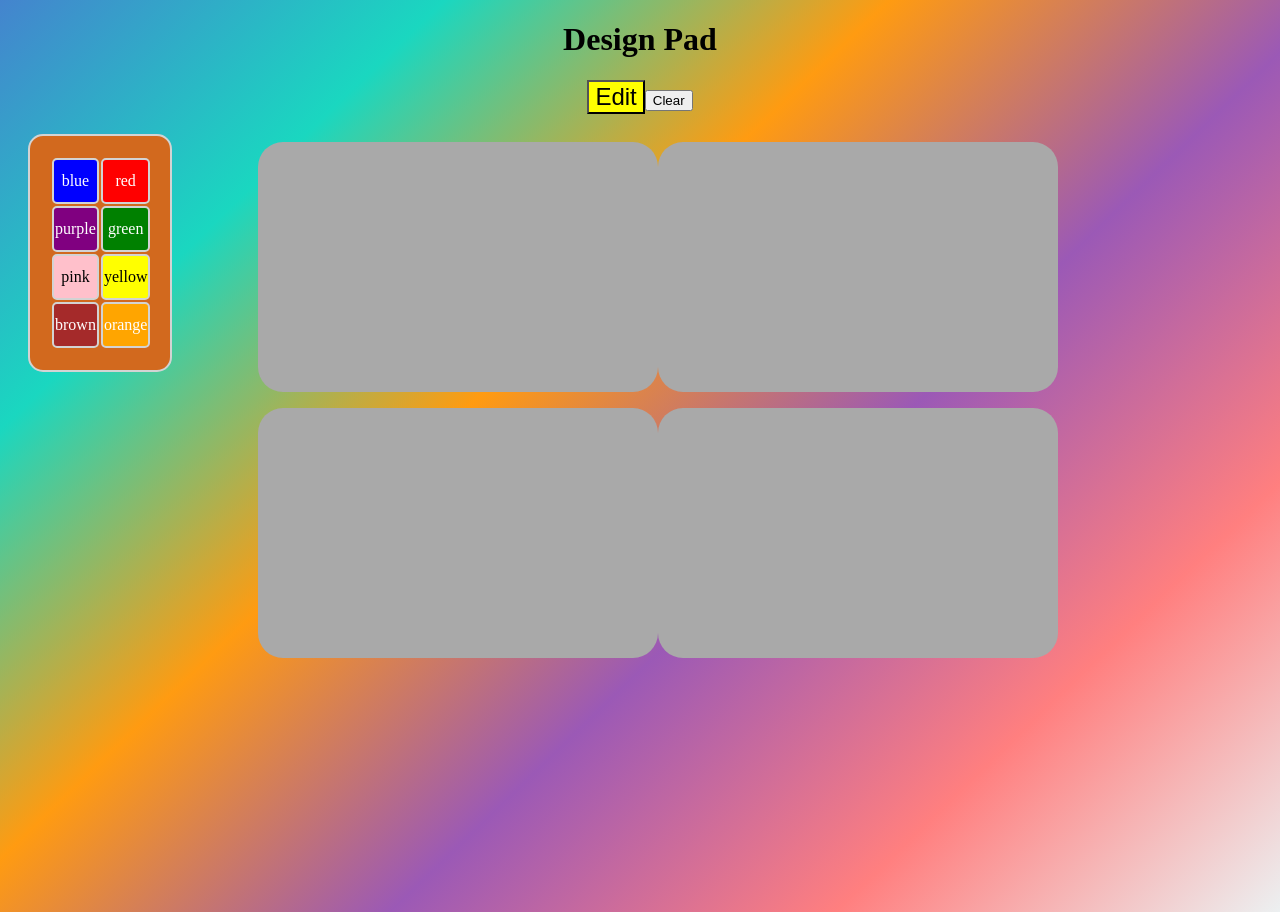
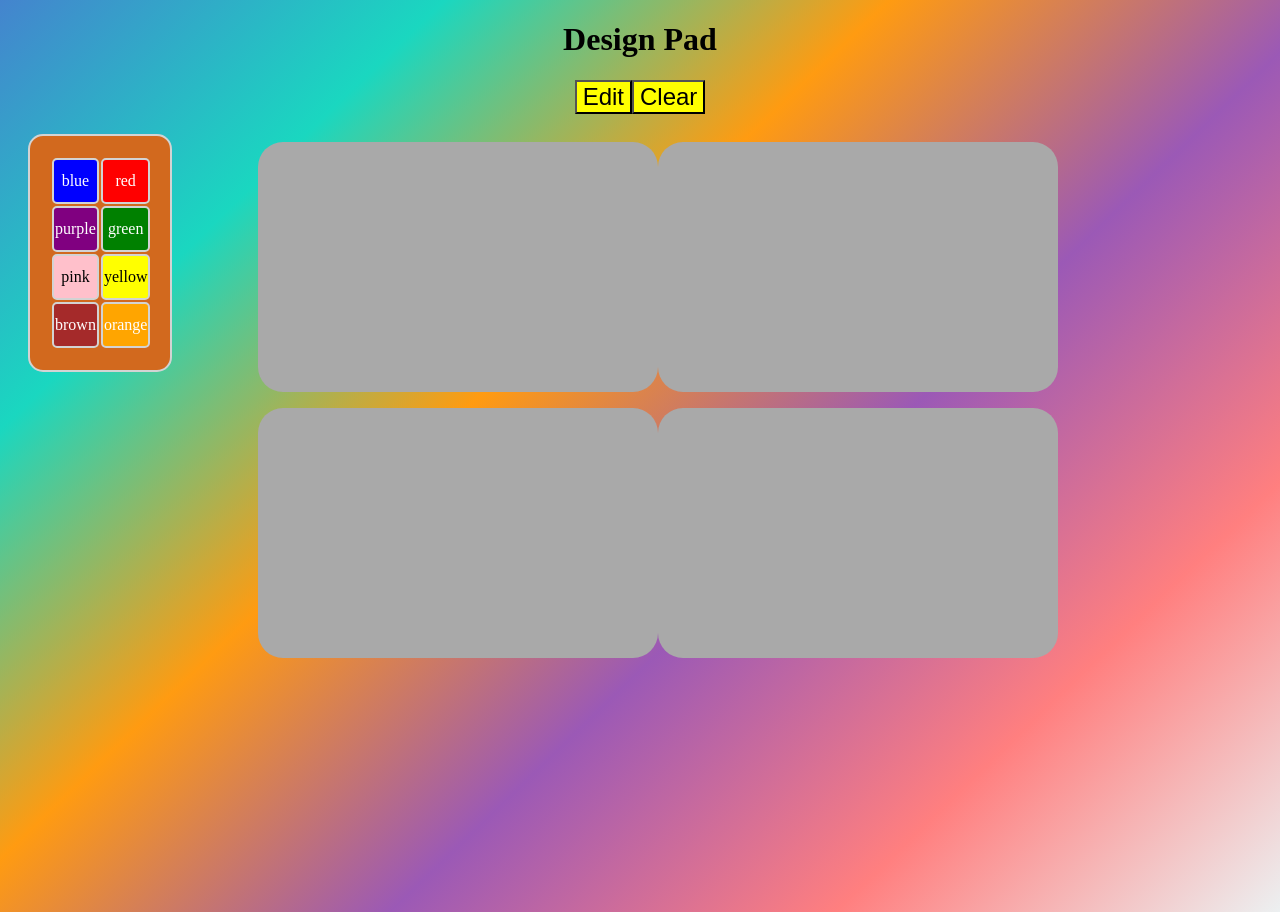
Before and after one commit to 464squad/design-pad, a React (Create React App) app: page / in a window 1280 px wide. Built offline with nearby package versions, Linux system fonts and the light colour scheme.

Commit message:
changes to clear button

```diff
--- a/src/components/DesignContainer.js
+++ b/src/components/DesignContainer.js
@@ -25,7 +25,7 @@ class DesignContainer extends React.Component {
           <button className={btnClass} onClick={this.updateEditState}>
             Edit
           </button>
-          <button onClick={{ backgroundColor: this.clearState }}> Clear </button>
+          <button class="btnClear" onClick={{ backgroundColor: this.clearState }}> Clear </button>
         </div>
 
         <PadInput editing={editing} />
--- a/src/css/DesignContainer.css
+++ b/src/css/DesignContainer.css
@@ -13,3 +13,9 @@
     color: white;
     font-size: x-large;
   }
+
+  .btnClear{
+    background-color: yellow;
+    color:black;
+    font-size: x-large;
+  }
```
